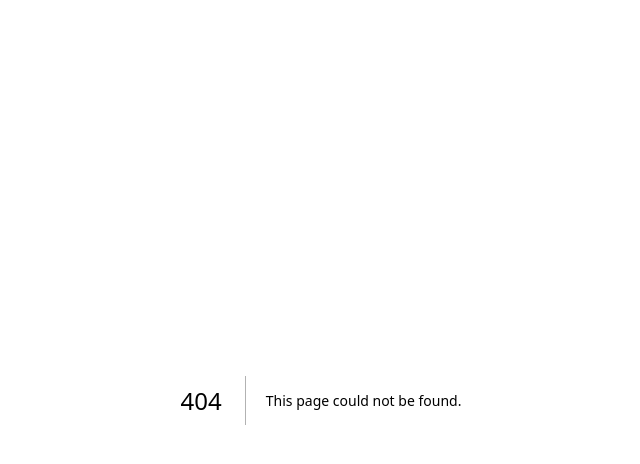
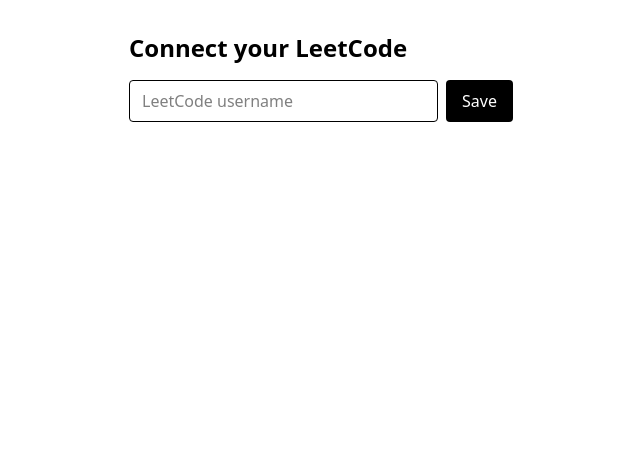
Before and after one commit to Sachinyadav8953/leetSync, a Next.js app: page /onboarding in a window 1280 px wide. Before the commit this address had no page. Shown: the top 464 px of the page, without its empty margins (319-959 px from the left). Built offline with nearby package versions, Linux system fonts and the light colour scheme; no server answers.

Commit message:
Page for input username

```diff
--- /dev/null
+++ b/app/onboarding/page.tsx
@@ -0,0 +1,18 @@
+import { saveUsername } from './actions'
+
+export default function OnboardingPage() {
+  return (
+    <main className="mx-auto max-w-md p-8">
+      <h1 className="mb-4 text-2xl font-bold">Connect your LeetCode</h1>
+      <form action={saveUsername} className="flex gap-2">
+        <input
+          name="username"
+          required
+          placeholder="LeetCode username"
+          className="flex-1 rounded border px-3 py-2"
+        />
+        <button className="rounded bg-black px-4 py-2 text-white">Save</button>
+      </form>
+    </main>
+  )
+}
```
